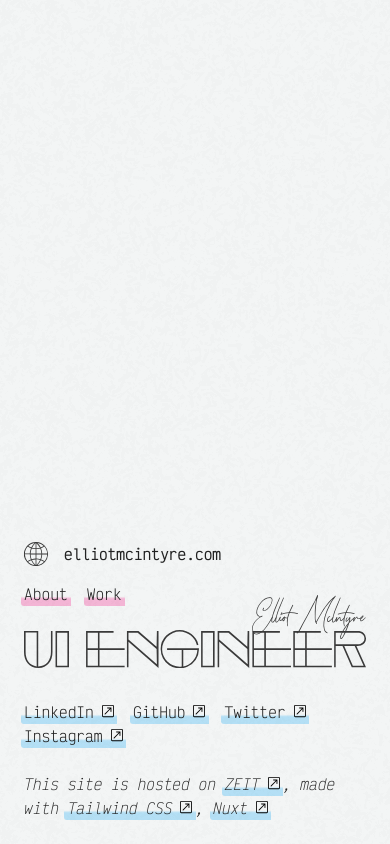
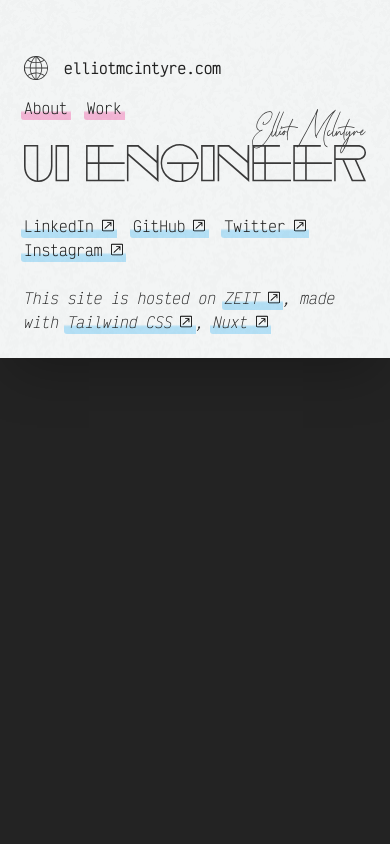
Before and after one commit to lemcii/portfolio, a Nuxt app: page / in a window 390 px wide. Built offline with nearby package versions, Linux system fonts and the light colour scheme; what tailwindcss-transforms would draw is missing.

Commit message:
fix(layout): height/overflow issues

```diff
--- a/layouts/default.vue
+++ b/layouts/default.vue
@@ -1,9 +1,9 @@
 <template>
-    <div class="h-screen min-h-screen font-mono bg-gray-900 sm:px-10 md:px-24 lg:px-32 xl:pl-20 xl:pr-sm sm:py-8">
-        <div class="h-full min-h-full flex items-center justify-center">
-            <div class="h-full relative max-w-6xl max-h-7xl">
-                <div class="h-full bg-paper relative shadow-2xl sm:-rotate-p1">
-                    <div class="flex flex-col justify-between h-full p-6 sm:px-10 sm:py-12">
+    <div class="min-h-screen font-mono bg-gray-900 sm:px-10 md:px-24 lg:px-32 xl:pl-20 xl:pr-sm sm:py-8">
+        <div class="min-h-full flex items-center justify-center">
+            <div class="min-h-full relative max-w-6xl max-h-7xl">
+                <div class="min-h-full bg-paper shadow-2xl sm:-rotate-p1">
+                    <div class="min-h-full flex flex-col justify-between h-full p-6 sm:px-10 sm:py-12">
                         <div class="flex flex-col flex-grow">
                             <navigation class="mb-6" />
                             <splash class="mb-8" />
```
